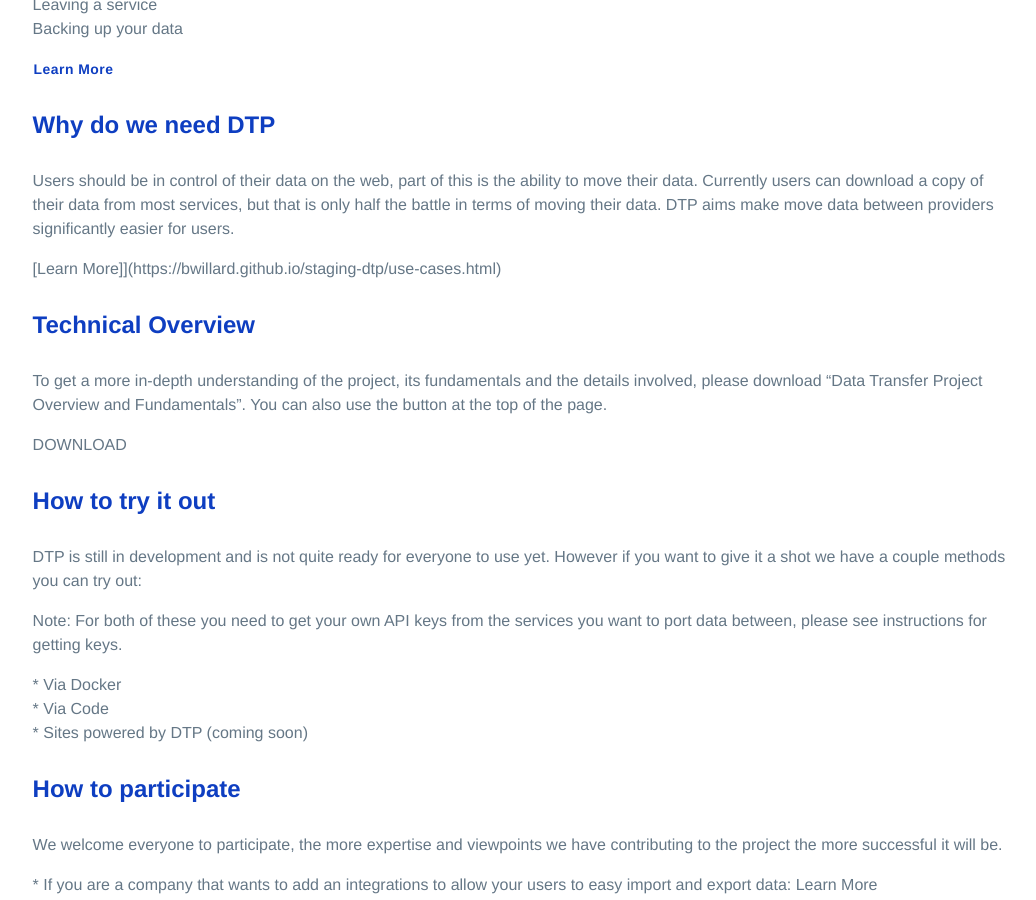
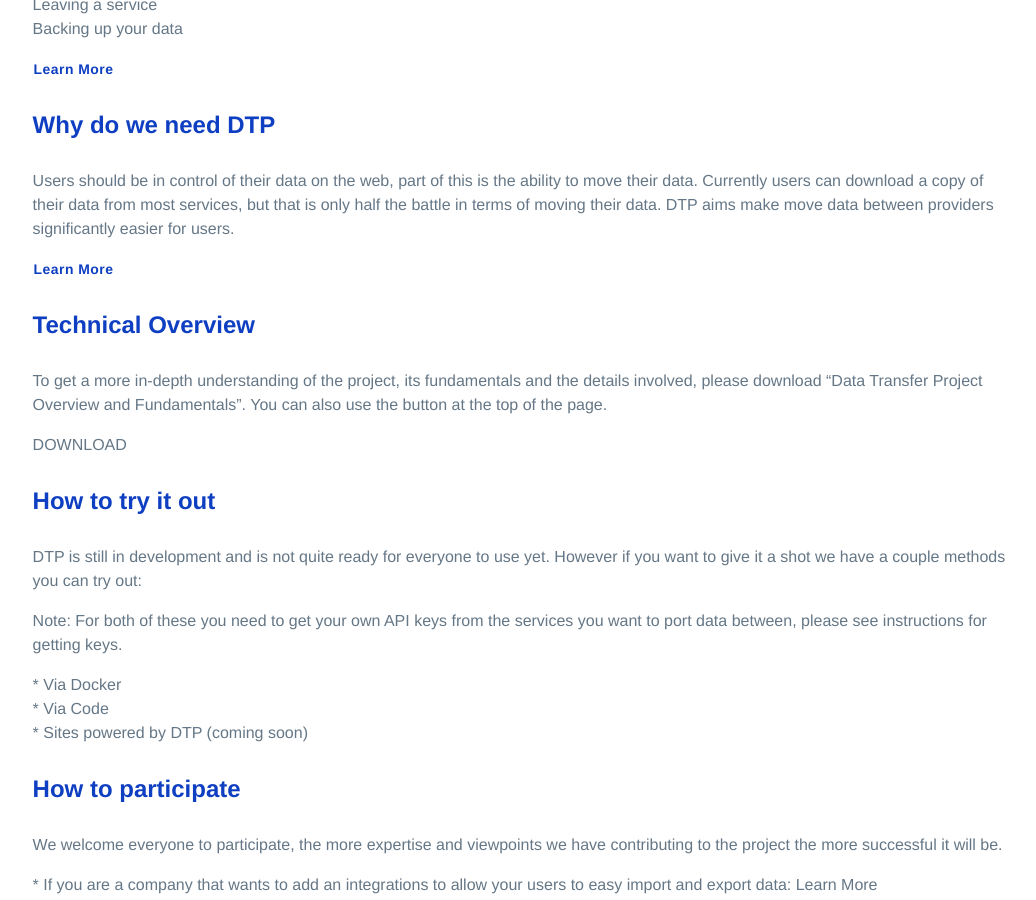
Before and after one commit to holachuy/staging-dtp, a Jekyll site: the page built from index.md, in a window 1280 px wide and 900 px high, scrolled down 888 px. Shown: the whole window, without its empty margins (121-1157 px from the left). Built offline with Jekyll 4.4.1, drawn with Linux system fonts in a browser that asks for light colours; our own code applies the rules of GitHub Pages for plain Markdown files; part of the change alters nothing that is shown.

Commit message:
Update index.md

```diff
--- a/index.md
+++ b/index.md
@@ -39,7 +39,7 @@ There are many use cases for users transferring data between services, some we k
 
 Users should be in control of their data on the web, part of this is the ability to move their data. Currently users can download a copy of their data from most services, but that is only half the battle in terms of moving their data. DTP aims make move data between providers significantly easier for users.
 
-[Learn More]](https://bwillard.github.io/staging-dtp/use-cases.html)
+[Learn More](./why-dtp.html)
 
 ## Technical Overview
 
```
